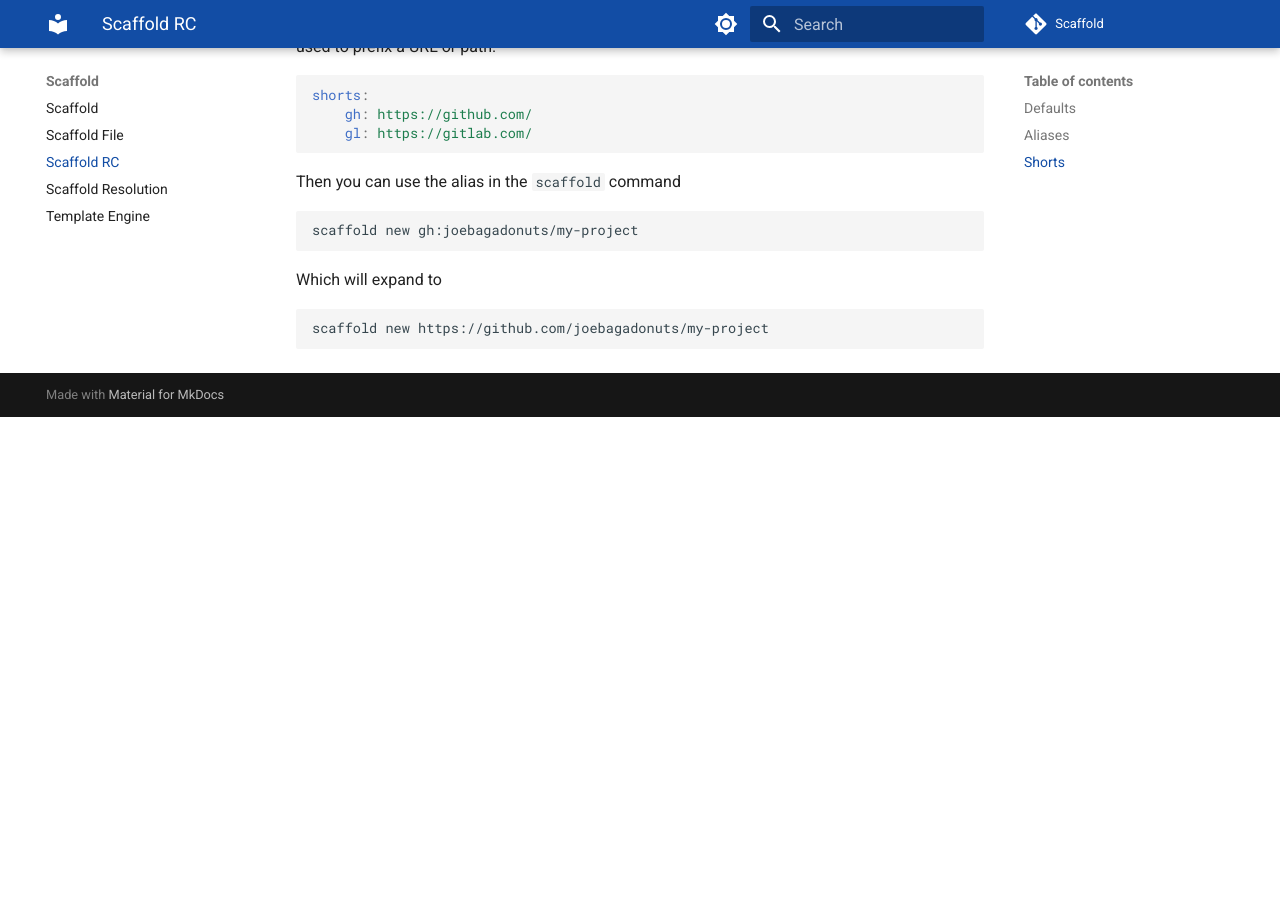
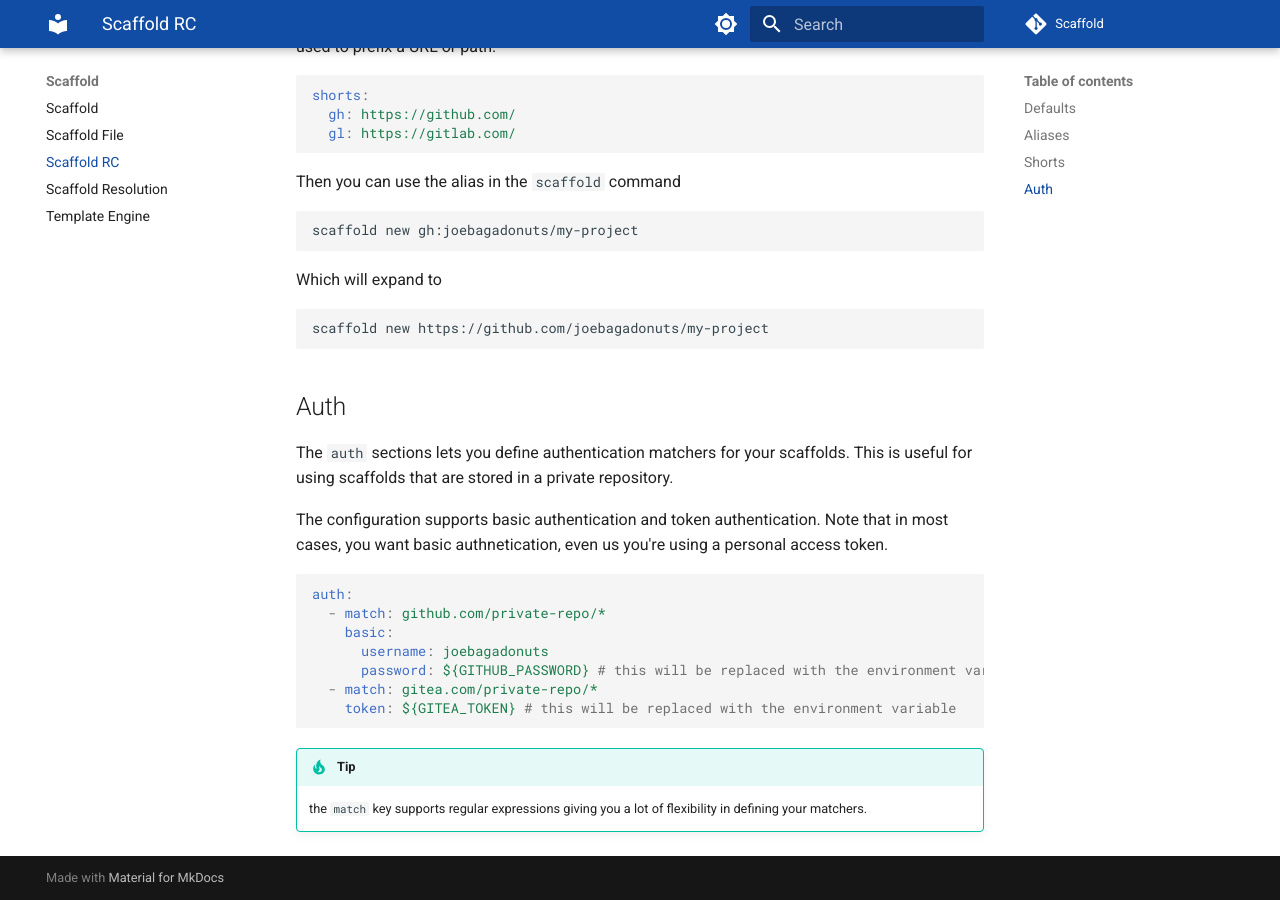
Before and after one commit to hay-kot/scaffold, an MkDocs documentation site: the page built from docs/docs/scaffold-rc.md, in a window 1280 px wide and 900 px high, scrolled down 1149 px. Built offline with MkDocs 1.6.1 and Material for MkDocs 9.7.7, drawn with Linux system fonts in a browser that asks for light colours; comment, search, counter and statistics services are not loaded; before the commit the page ends 1566 px from its top, so only the background shows below that.

Commit message:
update docs

````diff
--- a/docs/docs/scaffold-rc.md
+++ b/docs/docs/scaffold-rc.md
@@ -43,11 +43,10 @@ scaffold new api
 
 The `shorts` section allows you to define expandable text snippets. Commonly these would be used to prefix a URL or path.
 
-
 ```yaml
 shorts:
-    gh: https://github.com/
-    gl: https://gitlab.com/
+  gh: https://github.com/
+  gl: https://gitlab.com/
 ```
 
 Then you can use the alias in the `scaffold` command
@@ -61,3 +60,22 @@ Which will expand to
 ```bash
 scaffold new https://github.com/joebagadonuts/my-project
 ```
+
+## Auth
+
+The `auth` sections lets you define authentication matchers for your scaffolds. This is useful for using scaffolds that are stored in a private repository.
+
+The configuration supports basic authentication and token authentication. Note that in most cases, you want basic authnetication, even us you're using a personal access token.
+
+```yaml
+auth:
+  - match: github.com/private-repo/*
+    basic:
+      username: joebagadonuts
+      password: ${GITHUB_PASSWORD} # this will be replaced with the environment variable
+  - match: gitea.com/private-repo/*
+    token: ${GITEA_TOKEN} # this will be replaced with the environment variable
+```
+
+!!! tip
+    the `match` key supports regular expressions giving you a lot of flexibility in defining your matchers.
````
Also changed, not shown: docs/docs/index.md (line endings or trailing spaces).
